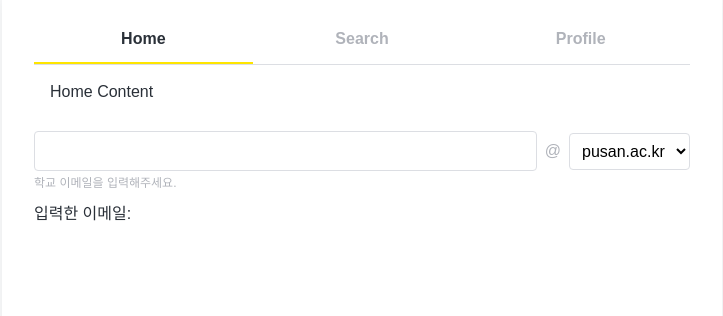
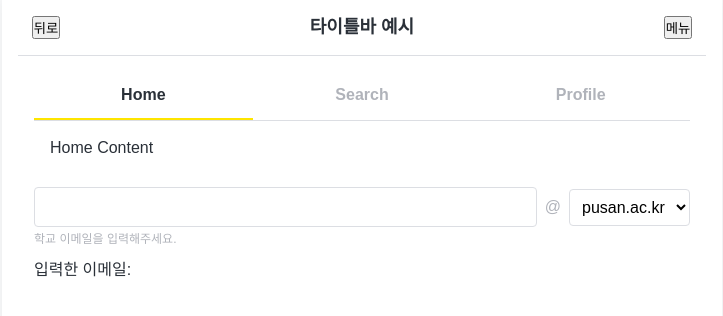
Before and after one commit to kakao-tech-campus-3rd-step3/Team13_FE, a React (Vite) app: page / in a window 1280 px wide. Shown: the top 316 px of the page, without its empty margins (278-1001 px from the left). Built offline with nearby package versions, Linux system fonts and the light colour scheme; a web font is replaced by a local one.

Commit message:
feat(titlebar): 타이틀바 컴포넌트의 최상위 클래스 궇현

```diff
--- a/src/App.tsx
+++ b/src/App.tsx
@@ -2,6 +2,7 @@ import { useState } from 'react';
 
 import InputTextWithEmail from '@/components/inputTextWithEmail';
 import NavigationTab from '@/components/navigationTab';
+import TitleBar from '@/components/titleBar';
 
 import * as S from './App.styled.ts';
 
@@ -15,6 +16,11 @@ function App() {
 
   return (
     <>
+      <TitleBar
+        leftSlot={<button aria-label="back">뒤로</button>}
+        title="타이틀바 예시"
+        rightSlot={<button aria-label="menu">메뉴</button>}
+      />
       <S.Container>
         <NavigationTab tabs={tabs} />
         <InputTextWithEmail
--- /dev/null
+++ b/src/components/titleBar/index.tsx
@@ -0,0 +1 @@
+export { default } from './titleBar';
--- /dev/null
+++ b/src/components/titleBar/titleBar.styled.ts
@@ -0,0 +1,27 @@
+import styled from '@emotion/styled';
+
+import { colors } from '@/theme/color';
+import { spacing } from '@/theme/spacing';
+import { typography } from '@/theme/typography';
+
+export const Wrapper = styled.header`
+  display: flex;
+  align-items: center;
+  height: ${spacing.spacing14};
+  border-bottom: 1px solid ${colors.border.default};
+`;
+
+export const Slot = styled.div`
+  width: ${spacing.spacing14};
+  display: flex;
+  align-items: center;
+  justify-content: center;
+`;
+
+export const Title = styled.div`
+  flex: 1;
+  text-align: center;
+  color: ${colors.text.default};
+  ${typography.title1Bold};
+  font-size: 1.125rem;
+`;
--- /dev/null
+++ b/src/components/titleBar/titleBar.tsx
@@ -0,0 +1,21 @@
+import React from 'react';
+
+import * as S from './titleBar.styled';
+
+interface TitleBarProps {
+  leftSlot?: React.ReactNode;
+  title?: string;
+  rightSlot?: React.ReactNode;
+}
+
+const TitleBar = ({ leftSlot, title, rightSlot }: TitleBarProps) => {
+  return (
+    <S.Wrapper>
+      <S.Slot>{leftSlot}</S.Slot>
+      <S.Title>{title}</S.Title>
+      <S.Slot>{rightSlot}</S.Slot>
+    </S.Wrapper>
+  );
+};
+
+export default TitleBar;
```
Also changed, not shown: 1 other file (tests, documents, lock files or other folders).
